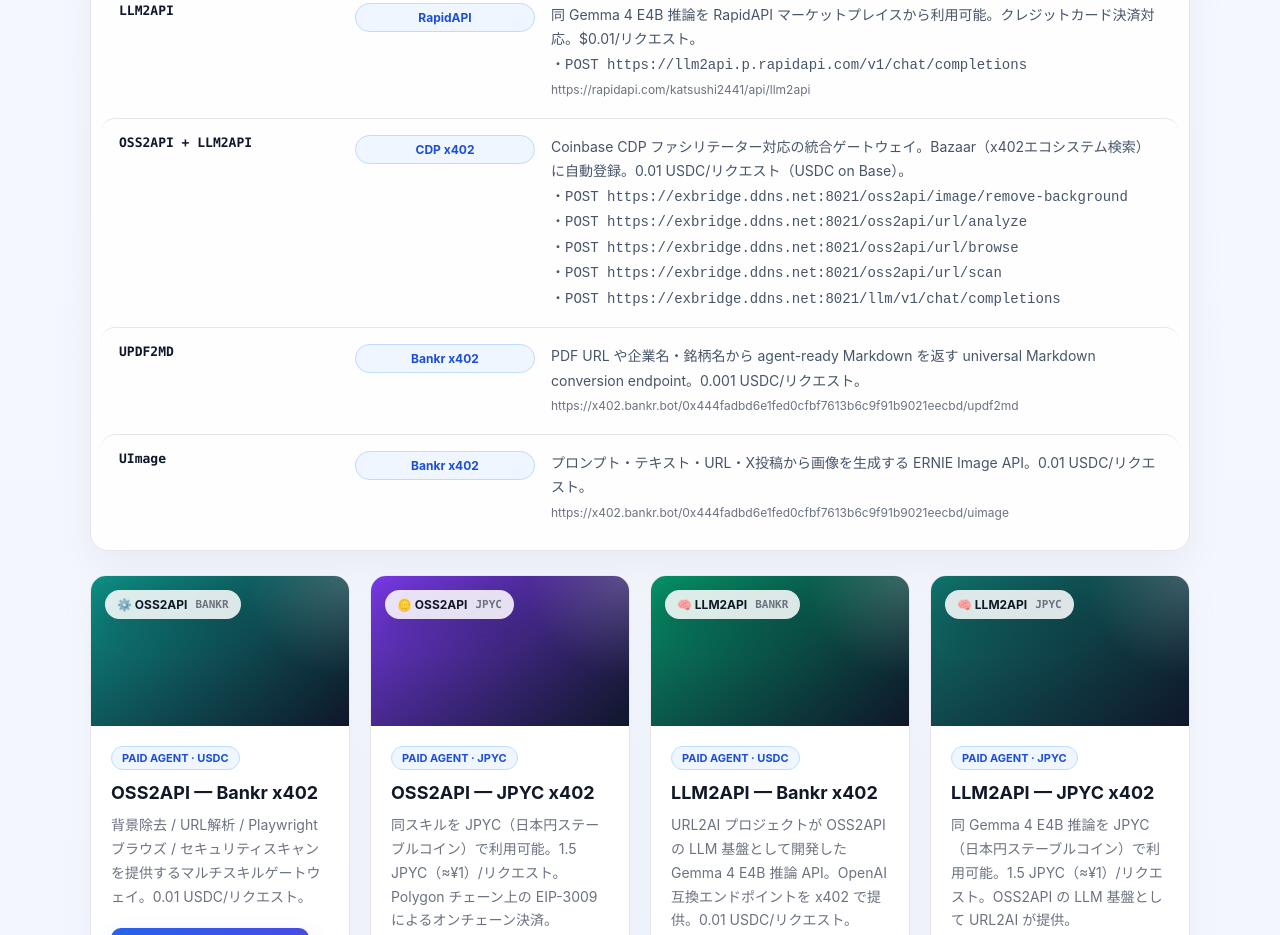
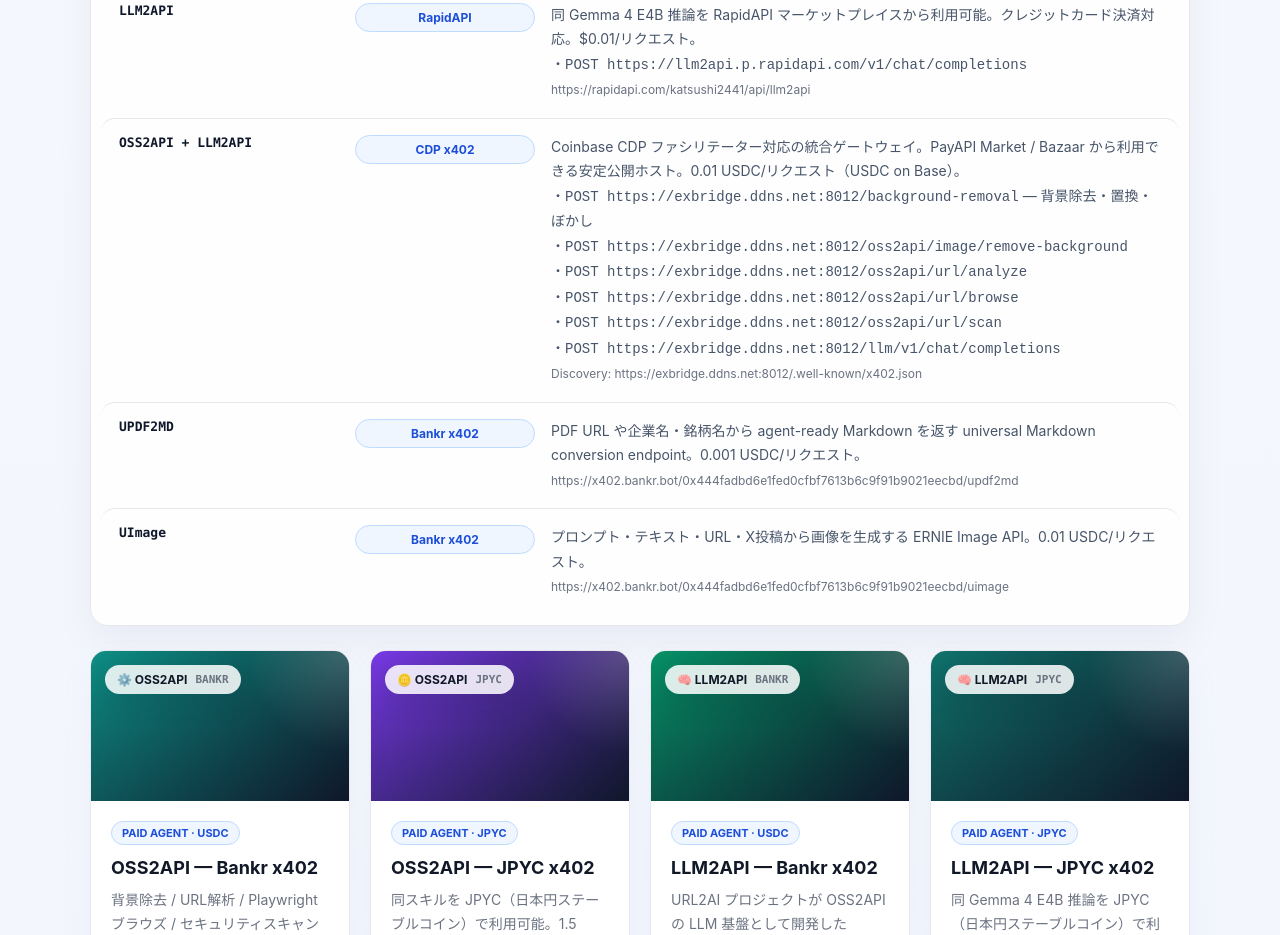
Before and after one commit to katsushi2441/url2ai, a plain HTML site: page src/url2ai.html in a window 1280 px wide. Shown: the part 2016-2951 px from the top of the page. Drawn offline with Linux system fonts and the light colour scheme.

Commit message:
Update URL2AI x402 endpoint listing

```diff
--- a/src/url2ai.html
+++ b/src/url2ai.html
@@ -495,7 +495,7 @@ h1 {
             <div class="system-row"><div class="system-file">LLM2API</div><div class="system-kind">Bankr x402</div><div class="system-desc">OSS2API の LLM 推論基盤として URL2AI プロジェクト内で開発した Gemma 4 E4B 推論 API。OpenAI 互換の chat/completions エンドポイントを x402 で提供。0.01 USDC/リクエスト（USDC on Base）。<br>・<code>POST …/llm2api/v1/chat/completions</code> — Gemma 4 E4B による日本語対応テキスト生成<br>・入力上限 4,000 文字 / 出力上限 2,048 トークン<br><span style="font-size:12px;color:#6B7280;">https://x402.bankr.bot/0x444fadbd6e1fed0cfbf7613b6c9f91b9021eecbd/llm2api</span></div></div>
             <div class="system-row"><div class="system-file">LLM2API</div><div class="system-kind">JPYC x402</div><div class="system-desc">同 Gemma 4 E4B 推論を JPYC（日本円ステーブルコイン）で利用可能。1.5 JPYC（≈¥1）/リクエスト（JPYC on Polygon）。<br>・<code>POST https://exbridge.ddns.net:8020/v1/chat/completions</code></div></div>
             <div class="system-row"><div class="system-file">LLM2API</div><div class="system-kind">RapidAPI</div><div class="system-desc">同 Gemma 4 E4B 推論を RapidAPI マーケットプレイスから利用可能。クレジットカード決済対応。$0.01/リクエスト。<br>・<code>POST https://llm2api.p.rapidapi.com/v1/chat/completions</code><br><span style="font-size:12px;color:#6B7280;">https://rapidapi.com/katsushi2441/api/llm2api</span></div></div>
-            <div class="system-row"><div class="system-file">OSS2API + LLM2API</div><div class="system-kind">CDP x402</div><div class="system-desc">Coinbase CDP ファシリテーター対応の統合ゲートウェイ。Bazaar（x402エコシステム検索）に自動登録。0.01 USDC/リクエスト（USDC on Base）。<br>・<code>POST https://exbridge.ddns.net:8021/oss2api/image/remove-background</code><br>・<code>POST https://exbridge.ddns.net:8021/oss2api/url/analyze</code><br>・<code>POST https://exbridge.ddns.net:8021/oss2api/url/browse</code><br>・<code>POST https://exbridge.ddns.net:8021/oss2api/url/scan</code><br>・<code>POST https://exbridge.ddns.net:8021/llm/v1/chat/completions</code></div></div>
+            <div class="system-row"><div class="system-file">OSS2API + LLM2API</div><div class="system-kind">CDP x402</div><div class="system-desc">Coinbase CDP ファシリテーター対応の統合ゲートウェイ。PayAPI Market / Bazaar から利用できる安定公開ホスト。0.01 USDC/リクエスト（USDC on Base）。<br>・<code>POST https://exbridge.ddns.net:8012/background-removal</code> — 背景除去・置換・ぼかし<br>・<code>POST https://exbridge.ddns.net:8012/oss2api/image/remove-background</code><br>・<code>POST https://exbridge.ddns.net:8012/oss2api/url/analyze</code><br>・<code>POST https://exbridge.ddns.net:8012/oss2api/url/browse</code><br>・<code>POST https://exbridge.ddns.net:8012/oss2api/url/scan</code><br>・<code>POST https://exbridge.ddns.net:8012/llm/v1/chat/completions</code><br><span style="font-size:12px;color:#6B7280;">Discovery: https://exbridge.ddns.net:8012/.well-known/x402.json</span></div></div>
             <div class="system-row"><div class="system-file">UPDF2MD</div><div class="system-kind">Bankr x402</div><div class="system-desc">PDF URL や企業名・銘柄名から agent-ready Markdown を返す universal Markdown conversion endpoint。0.001 USDC/リクエスト。<br><span style="font-size:12px;color:#6B7280;">https://x402.bankr.bot/0x444fadbd6e1fed0cfbf7613b6c9f91b9021eecbd/updf2md</span></div></div>
             <div class="system-row"><div class="system-file">UImage</div><div class="system-kind">Bankr x402</div><div class="system-desc">プロンプト・テキスト・URL・X投稿から画像を生成する ERNIE Image API。0.01 USDC/リクエスト。<br><span style="font-size:12px;color:#6B7280;">https://x402.bankr.bot/0x444fadbd6e1fed0cfbf7613b6c9f91b9021eecbd/uimage</span></div></div>
         </div>
```
